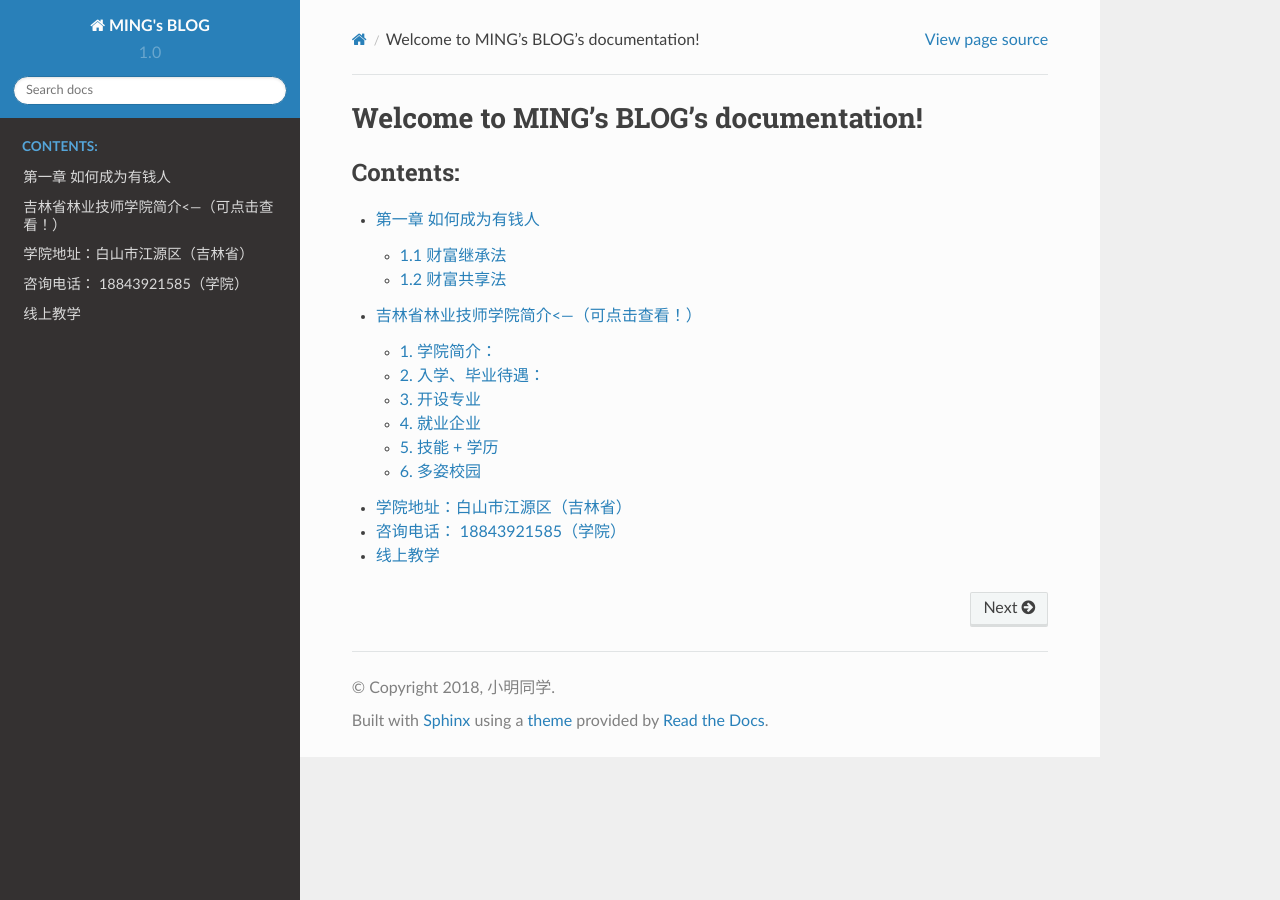
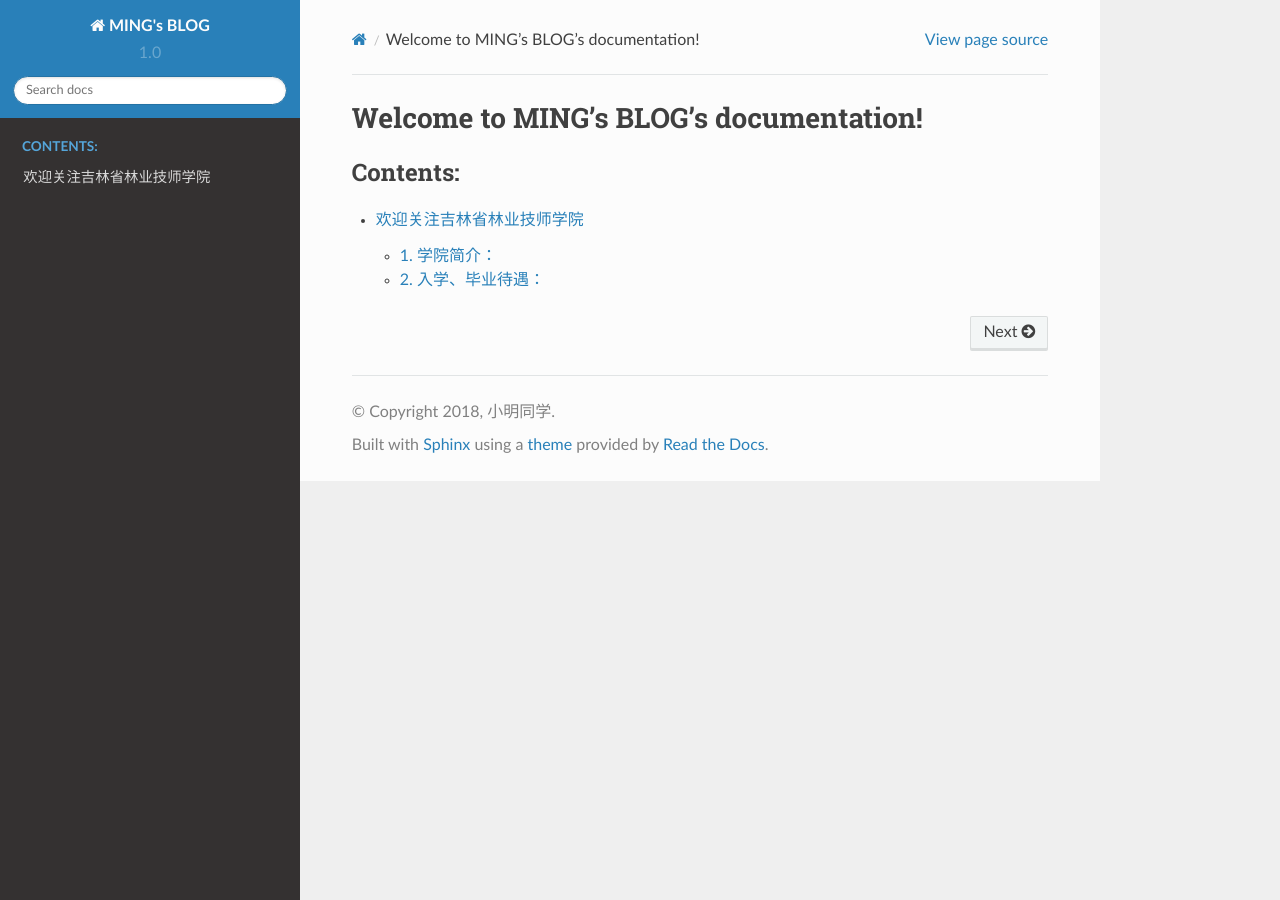
Before and after one commit to fuxin123z/mkdocs, a Sphinx documentation site: the page built from source/index.rst, in a window 1280 px wide. Built offline with Sphinx 7.4.7 and the Read the Docs theme 2.0.0, drawn with Linux system fonts in a browser that asks for light colours.

Commit message:
xueyuan jianjie

```diff
--- a/source/how_to_be_a_rich_man.rst
+++ /dev/null
@@ -1,13 +0,0 @@
-第一章 如何成为有钱人
-======================
-
-1.1 财富继承法
----------------------
-
-有个有钱的老爸。
-
-
-1.2 财富共享法
----------------------
-
-有个有钱的老婆。
--- a/source/index.rst
+++ b/source/index.rst
@@ -10,5 +10,4 @@ Welcome to MING's BLOG's documentation!
    :maxdepth: 2
    :caption: Contents:
 
-   how_to_be_a_rich_man
    xueyuan
--- a/source/xueyuan.rst
+++ b/source/xueyuan.rst
@@ -1,27 +1,8 @@
-::
-
-    >>>  *欢迎关注吉林省林业技师学院*  <<<
-
-+--------------------------+------------------------------+
-| 全国职业教育先进单位     | 国家职业技能鉴定所           |
-+==========================+==============================+
-| 全国高技能人才培训基地   | 全国一体化教学改革试点单位   |
-+--------------------------+------------------------------+
-
-`吉林省林业技师学院简介 <https://m.eqxiu.com/s/i3N4BcLB?share_level=4&from_user=20200224499ebdd6&from_id=d06d76b5-2&share_time=1583720338532&from=groupmessage&isappinstalled=0>`__\ <---（可点击查看！）
----------------------------------------------------------------------------------------------------------------------------------------------------------------------------------------------------------
-
-    1. `学院机械类专业 <https://www.meipian5.cn/2qg3re7v?first_share_to=timeline&first_share_uid=42605511&share_depth=2&share_source=timeline&sharer_id=ojq1tt3mLKLsLf9glii44vfpw_gg&user_id=ohbsluLg9R8k3kbmv44pBX7ahXtA>`__ <---（可点击查看！）
-    ----------------------------------------------------------------------------------------------------------------------------------------------------------------------------------------------------------------------------------------------
-
-    2. `计算机应用工程系 <https://m.eqxiu.com/s/qf1O4dJI?from=groupmessage&isappinstalled=0&share_level=1&from_user=20200407b8f2fc56&from_id=3351431c-8&share_time=1586245598926>`__ <---（可点击查看！）
-    -----------------------------------------------------------------------------------------------------------------------------------------------------------------------------------------------------
-
-    3. `无人机专业 <https://www.meipian9.cn/2t4o6r9p?first_share_to=singlemessage&first_share_uid=53257518&from=groupmessage&isappinstalled=0&share_depth=1&share_from=self&share_user_mpuuid=637f083c85a4fe5d395b34847c5a3afd&user_id=53257518&utm_medium=meipian_android&utm_source=singlemessage&uuid=40d98b14c97fd57d326d79fed9744f0a>`__\ <---（可点击查看！）
-    ---------------------------------------------------------------------------------------------------------------------------------------------------------------------------------------------------------------------------------------------------------------------------------------------------------------------------------------------------------------
+欢迎关注吉林省林业技师学院
+======================
 
 1. 学院简介：
-~~~~~~~~~~~~~
+---------------------
 
 **吉林省林业技师学院 1970
 年建校，隶属于省林业和草原局。学院办学层次涵盖中级工、高级工、预备技
@@ -31,7 +12,7 @@
 主任和义务监护人共同负责学生的教育和管理。**
 
 2. 入学、毕业待遇：
-~~~~~~~~~~~~~~~~~~~
+---------------------
 
 （ 1 ）学费：在校就读前三年免收学费。
 
@@ -49,62 +30,3 @@
 
 
 （ 6 ）就业： 100 %推荐就业，并跟踪服务。
-
-
-3. 开设专业
-~~~~~~~~~~~
-
-``数控加工（数控⻋工、数控铣工）`` ``⻋床切削加工`` ``3D打印技术应用``
-``焊接加工``
-
-``工量具制造与维修（钳工）`` ``电气自动化设备安装与维修``
-``楼宇自动控制设备安装与维修`` ``计算机广告制作``
-
-``电子商务`` ``计算机网络应用`` ``饭店（酒店）服务``
-``工艺美术（松花石雕刻与鉴赏）`` ``森林资源保护与管理``
-
-| ``现代林业技术`` ``林产品加工`` ``园林技术`` ``无人机应用技术``
-|  ``数控加工`` ``电子商务`` ``电器设备自动化`` ``计算机网络布线``
-``⻋工实训``
-
-4. 就业企业
-~~~~~~~~~~~
-
-::
-
-    ⻓春一汽大众 威海威高集团
-
-::
-
-    天津一汽 美克美家国际家私（天津）
-
-::
-
-    北京市高级人⺠法院 ⻘岛海尔集团
-
-5. 技能 + 学历
-~~~~~~~~~~~~~~
-
-\*与北京林业大学继续教育学院、⻓春理工大学继续教育学院、北华大学三所院校合作，在学院建立函授
-
-站，使学生技能、学历双提升。\*
-
-6. 多姿校园
-~~~~~~~~~~~
-
-`函授站 <https://mp.weixin.qq.com/s/mzxwf7W5d7VYw782rdfeUA>`__\ https://mp.weixin.qq.com/s/mzxwf7W5d7VYw782rdfeUA
-
-`无人机小视频 <https://mp.weixin.qq.com/s/wOqzbFSTbJC2IqedYHsy3Q>`__\ https://mp.weixin.qq.com/s/wOqzbFSTbJC2IqedYHsy3Q
-
-`学院简介 <https://mp.weixin.qq.com/s/fnp5cqKMOA5JwPhaZ3dJ4A>`__\ https://mp.weixin.qq.com/s/fnp5cqKMOA5JwPhaZ3dJ4A
-
-`招生简章 <https://mp.weixin.qq.com/s/HY214Ouj_F4nwChhN1cFVA>`__\ https://mp.weixin.qq.com/s/HY214Ouj_F4nwChhN1cFVA
-
-学院地址：白山市江源区（吉林省）
---------------------------------
-
-咨询电话： 18843921585（学院）
-------------------------------
-
-`线上教学 <https://m.eqxiu.com/s/iXt8F8Au?share_level=3&from_user=2020042363a0ed78&from_id=f8de4eb4-3&share_time=1592913720134&from=singlemessage>`__
------------------------------------------------------------------------------------------------------------------------------------------------------
```
Also changed, not shown: source/xueyuan1.rst (added, +110 -0 lines).
